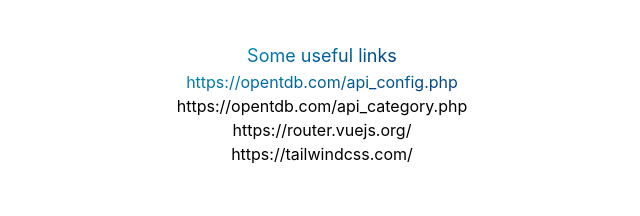
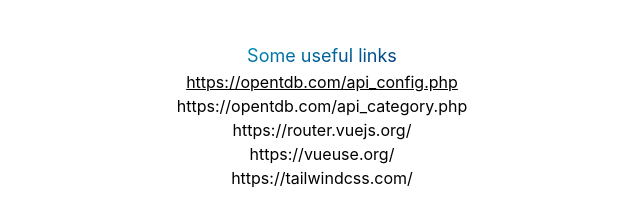
Before and after one commit to ValueMetrics/vm-quiz-test-vue, a Vue app: page / in a window 1280 px wide. In both pictures the pointer is over the link "https://opentdb.com/api_config.php". Shown: the part 546-762 px from the top of the page, without its empty margins (318-958 px from the left). Built offline with nearby package versions, Linux system fonts and the light colour scheme.

Commit message:
chore: added vueuse to the mix

```diff
--- a/package.json
+++ b/package.json
@@ -10,6 +10,7 @@
     "preview": "vite preview"
   },
   "dependencies": {
+    "@vueuse/core": "^9.11.0",
     "vue": "^3.2.45",
     "vue-router": "^4.1.6"
   },
--- a/src/components/Welcome.vue
+++ b/src/components/Welcome.vue
@@ -16,6 +16,7 @@
     <a href="https://router.vuejs.org/" target="_blank"
       >https://router.vuejs.org/</a
     >
+    <a href="https://vueuse.org/" target="_blank">https://vueuse.org/</a>
     <a href="https://tailwindcss.com/" target="_blank"
       >https://tailwindcss.com/</a
     >
@@ -44,6 +45,6 @@
 }
 
 a:hover {
-  @apply gradient-text;
+  @apply underline;
 }
 </style>
```
Also changed, not shown: 1 other file (tests, documents, lock files or other folders).
